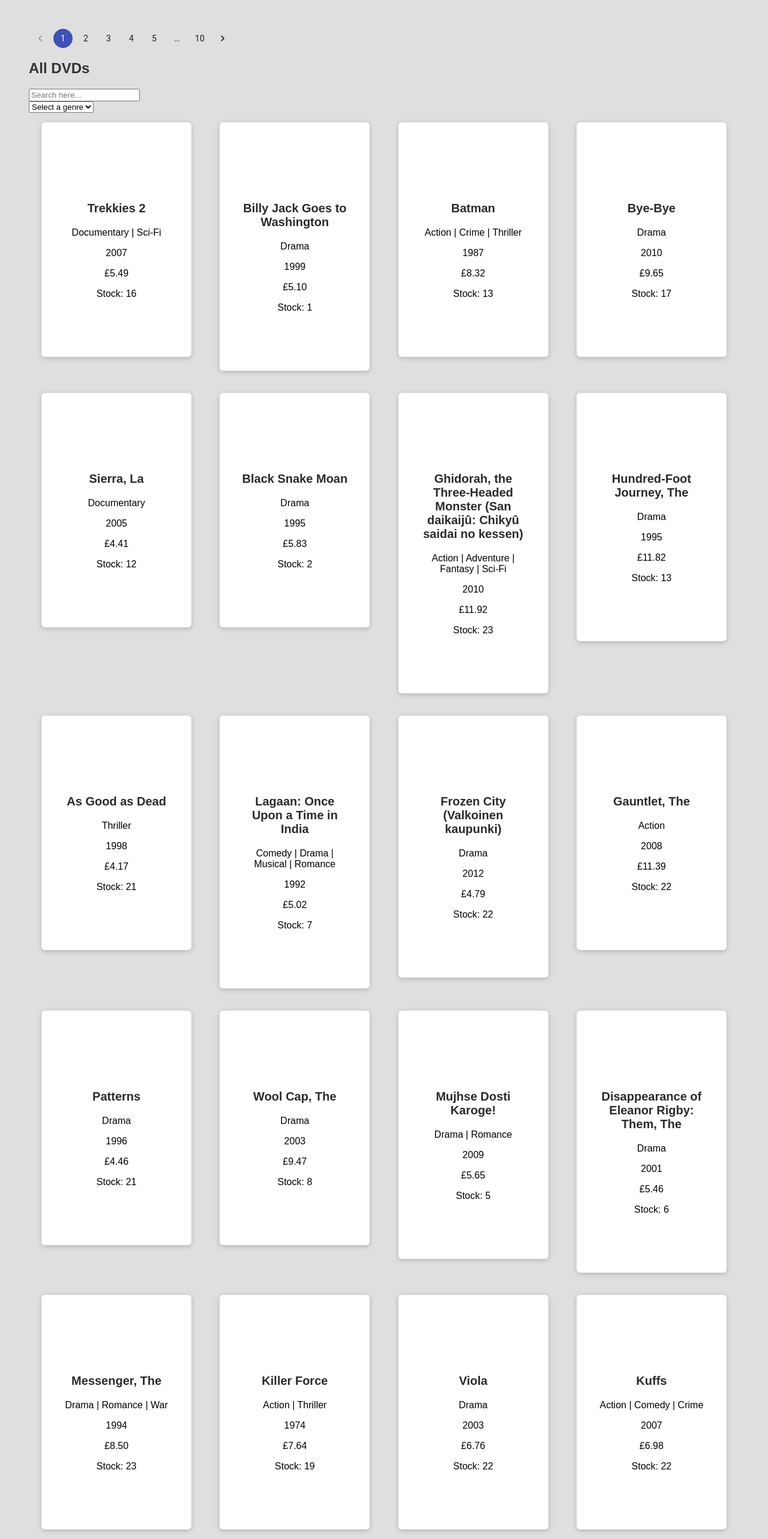
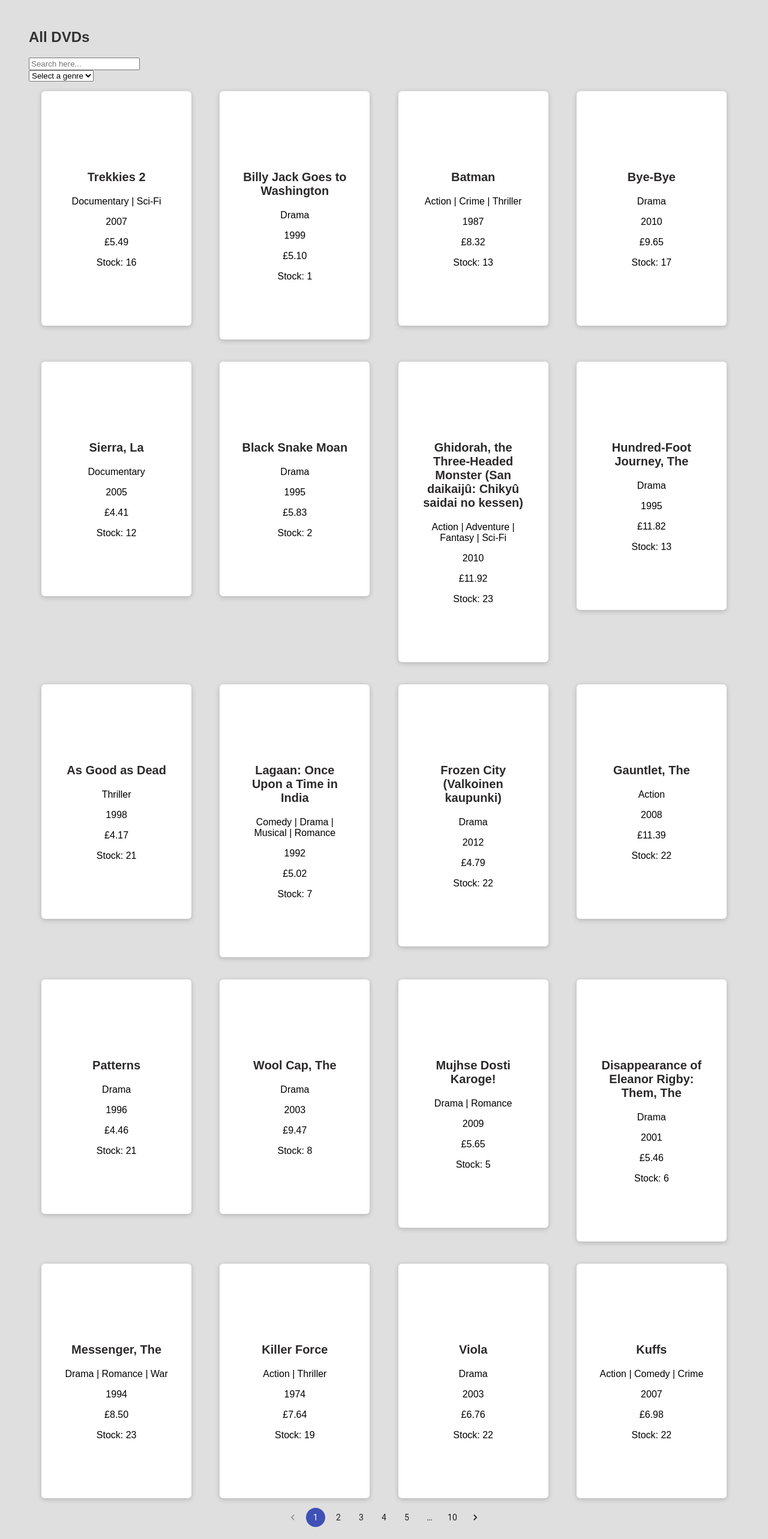
Before and after one commit to kely-rufino/DVD_Store, a React (Create React App) app: page / in a window 1280 px wide. Shown: the top 2566 px of the page at 60% size. Built offline with nearby package versions, Linux system fonts and the light colour scheme.

Commit message:
change the pagination.css, add position pagination on UI

```diff
--- /dev/null
+++ b/src/components/DVDsPagination/DVDsPagination.css
@@ -0,0 +1,4 @@
+.pagination {
+    display: flex;
+    justify-content: center;
+}
--- a/src/components/DVDsPagination/DVDsPagination.js
+++ b/src/components/DVDsPagination/DVDsPagination.js
@@ -1,5 +1,6 @@
 import { Pagination } from "@material-ui/lab";
-
+import { isEndOfRange } from "@mui/lab/internal/pickers/date-utils";
+import "./DVDsPagination.css"
 
 
 function DVDsPagination({ numberOfMovies, onChange, pageSize }) {
@@ -7,7 +8,7 @@ function DVDsPagination({ numberOfMovies, onChange, pageSize }) {
 
 
   return (
-    <div>
+    <div className= "pagination">
       <Pagination
         count={count}
         onChange={(x, y) => onChange(y)}
--- a/src/pages/AllDVDs.js
+++ b/src/pages/AllDVDs.js
@@ -42,11 +42,7 @@ function AllDVDsPage() {
   console.log(movies.length, selectedPage);
   return (
     <section>
-      <DVDsPagination
-        onChange={setSelectedPage}
-        numberOfMovies={filteredMovies.length}
-        pageSize={pageSize}
-      />
+
       <h1>All DVDs</h1>
       <div>
         <input
@@ -57,6 +53,11 @@ function AllDVDsPage() {
       </div>
       <FilterGenre onChange={setSelectedGenre} selectedGenre={selectedGenre} />
       <DVDsList DVDs={movies} />
+      <DVDsPagination
+        onChange={setSelectedPage}
+        numberOfMovies={filteredMovies.length}
+        pageSize={pageSize}
+      />
     </section>
   );
 }
```
